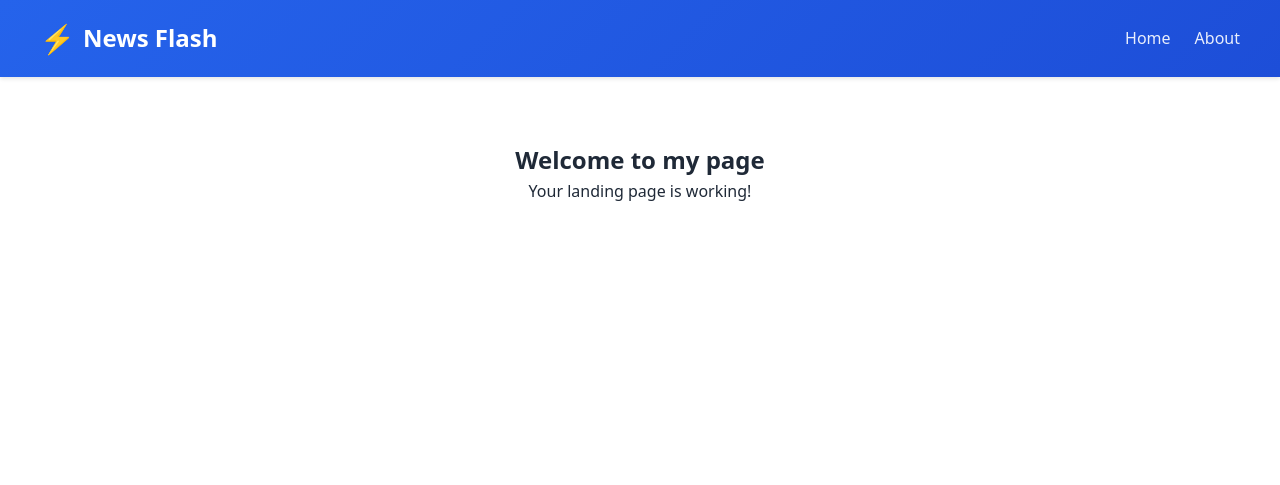
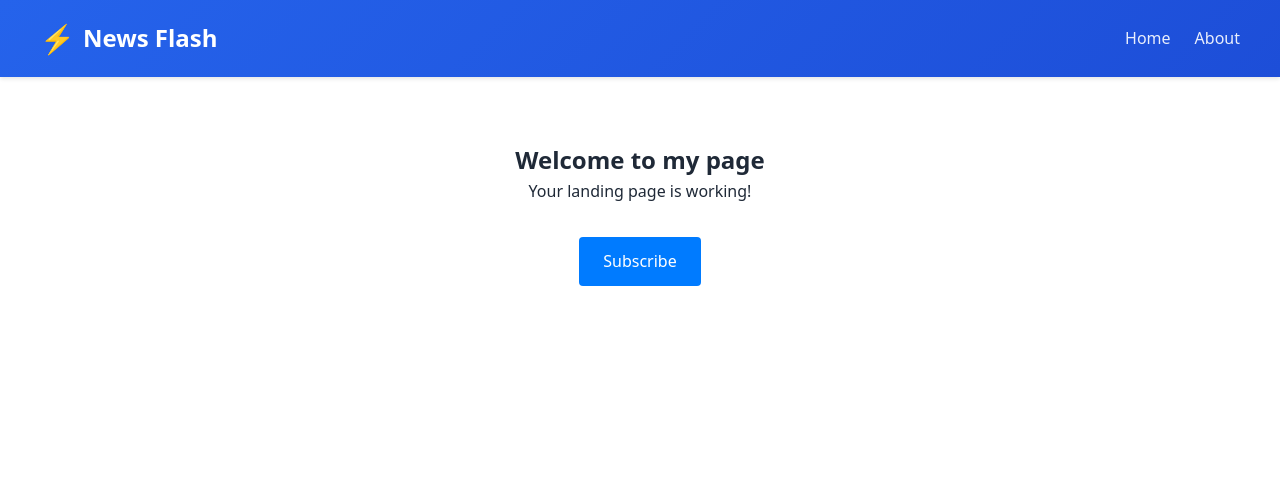
Before and after one commit to ludwigsevenheim-alt/news-flash, a Flask app: page / in a window 1280 px wide. Shown: the top 485 px of the page. Run offline with Flask 3, Linux system fonts and the light colour scheme.

Commit message:
Add subscribe button

```diff
--- a/application/app/presentation/templates/index.html
+++ b/application/app/presentation/templates/index.html
@@ -6,5 +6,6 @@
 <section style="padding: 4rem 2rem; text-align: center;">
     <h1>Welcome to my page</h1>
     <p>Your landing page is working!</p>
+    <a href="/subscribe" style="display: inline-block; margin-top: 2rem; padding: 0.75rem 1.5rem; background-color: #007bff; color: white; text-decoration: none; border-radius: 0.25rem;">Subscribe</a>
 </section>
 {% endblock %}
```
